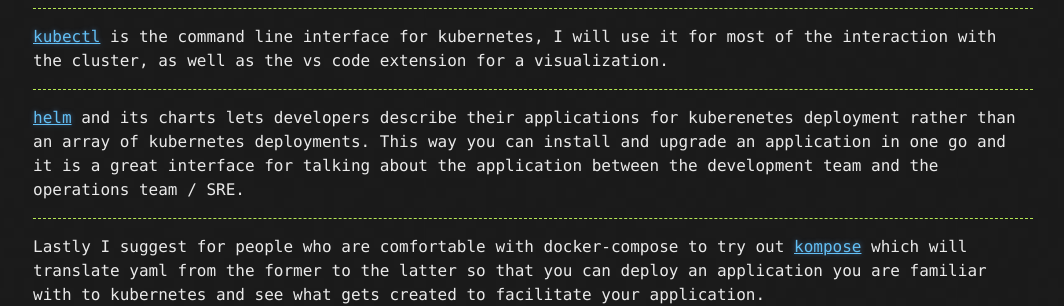
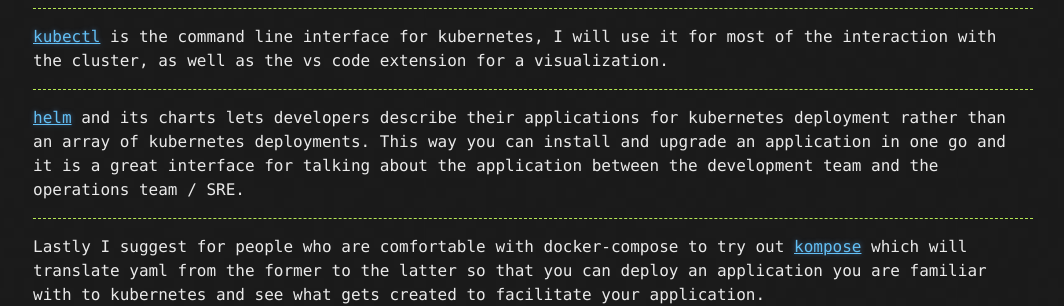
Before and after one commit to QuadmanSWE/QuadmanSWE.github.io, a Jekyll site: the page built from docs/_posts/2021-09-12-setting-up-two-raspberry-pi-and-installing-k3s.md, in a window 1280 px wide and 900 px high, scrolled down 5923 px. Shown: the part 152-458 px from the top of the window, without its empty margins (107-1171 px from the left). Built offline with Jekyll 4.4.1, drawn with Linux system fonts in a browser that asks for light colours; some of the changed text lies outside the part shown.

Commit message:
Update 2021-09-12-setting-up-two-raspberry-pi-and-installing-k3s.md
Signed-off-by: David Söderlund <ds@dsoderlund.consulting>

```diff
--- a/docs/_posts/2021-09-12-setting-up-two-raspberry-pi-and-installing-k3s.md
+++ b/docs/_posts/2021-09-12-setting-up-two-raspberry-pi-and-installing-k3s.md
@@ -1,5 +1,5 @@
 ---
-title: Quick guide to kuberenetes on raspberry pi
+title: Quick guide to kubernetes on raspberry pi
 published: true
 ---
 
@@ -179,7 +179,7 @@
 
 ---
 
-[helm](https://helm.sh/) and its charts lets developers describe their applications for kuberenetes deployment rather than an array of kubernetes deployments.
+[helm](https://helm.sh/) and its charts lets developers describe their applications for kubernetes deployment rather than an array of kubernetes deployments.
 This way you can install and upgrade an application in one go and it is a great interface for talking about the application between the development team and the operations team / SRE.
 
 ---
```
